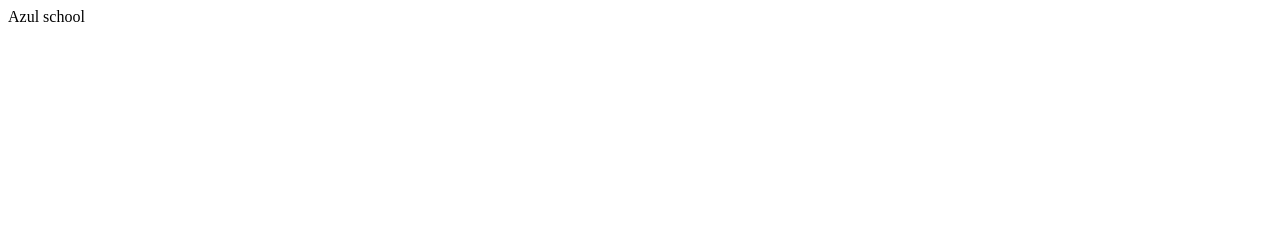
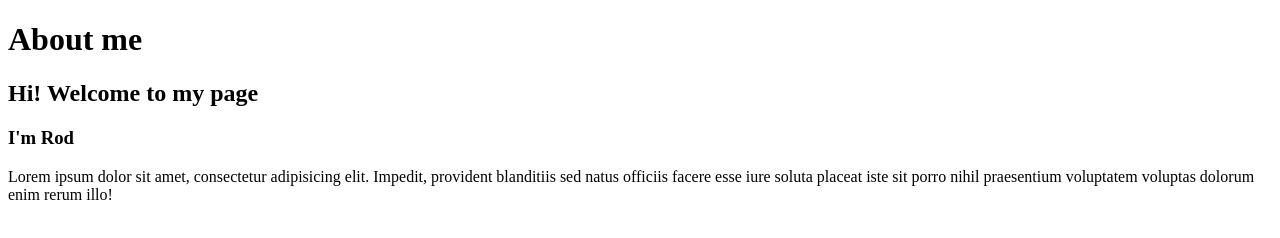
Before and after one commit to janbit12/GIT-AzulSchool, a plain HTML site: page index.html in a window 1280 px wide. Drawn offline with Linux system fonts and the light colour scheme.

Commit message:
Added welcome to my page

```diff
--- a/index.html
+++ b/index.html
@@ -6,6 +6,9 @@
     <title>Mi página web y ejercicios comandos básicos</title>
 </head>
 <body>
-    Azul school
+   <h1> About me</h1>
+   <h2>Hi! Welcome to my page</h2>
+   <h3>I'm <span>Rod</span></h3>
+   <p>Lorem ipsum dolor sit amet, consectetur adipisicing elit. Impedit, provident blanditiis sed natus officiis facere esse iure soluta placeat iste sit porro nihil praesentium voluptatem voluptas dolorum enim rerum illo!</p>
 </body>
 </html>
```
